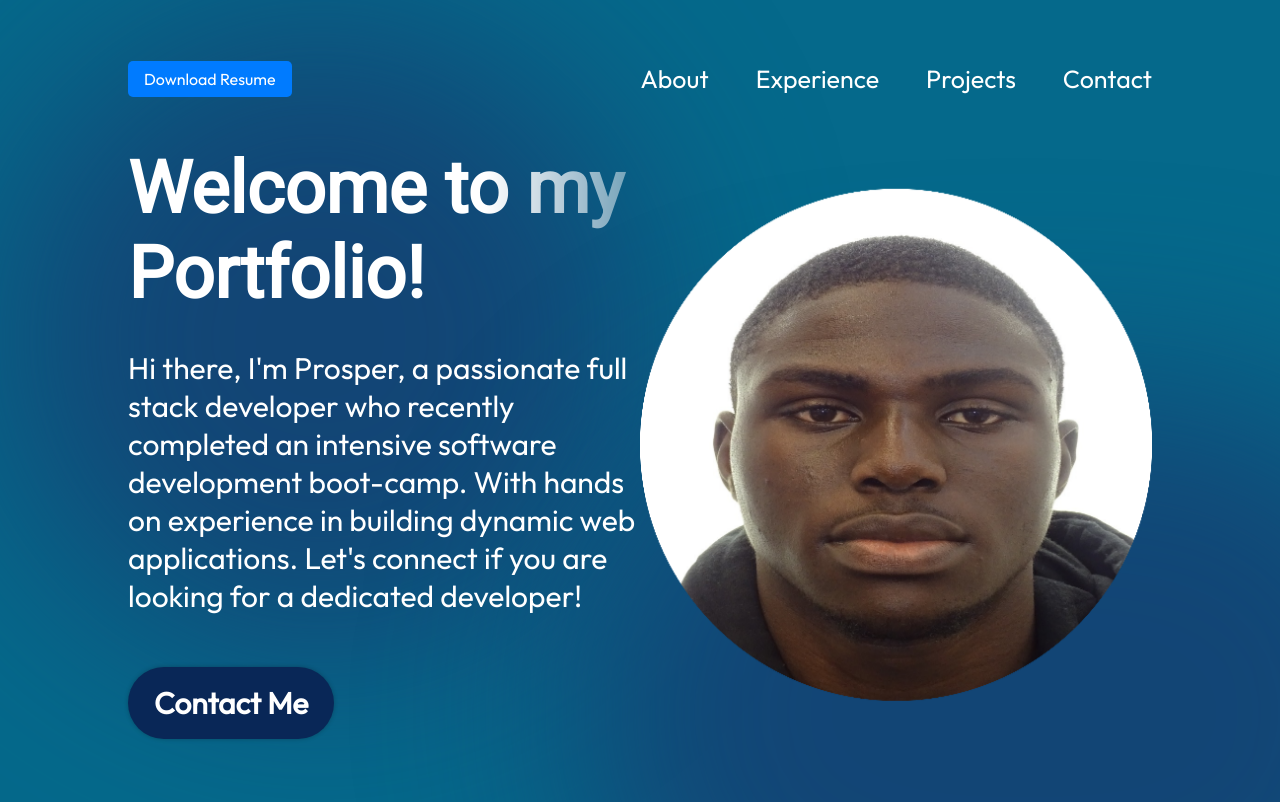
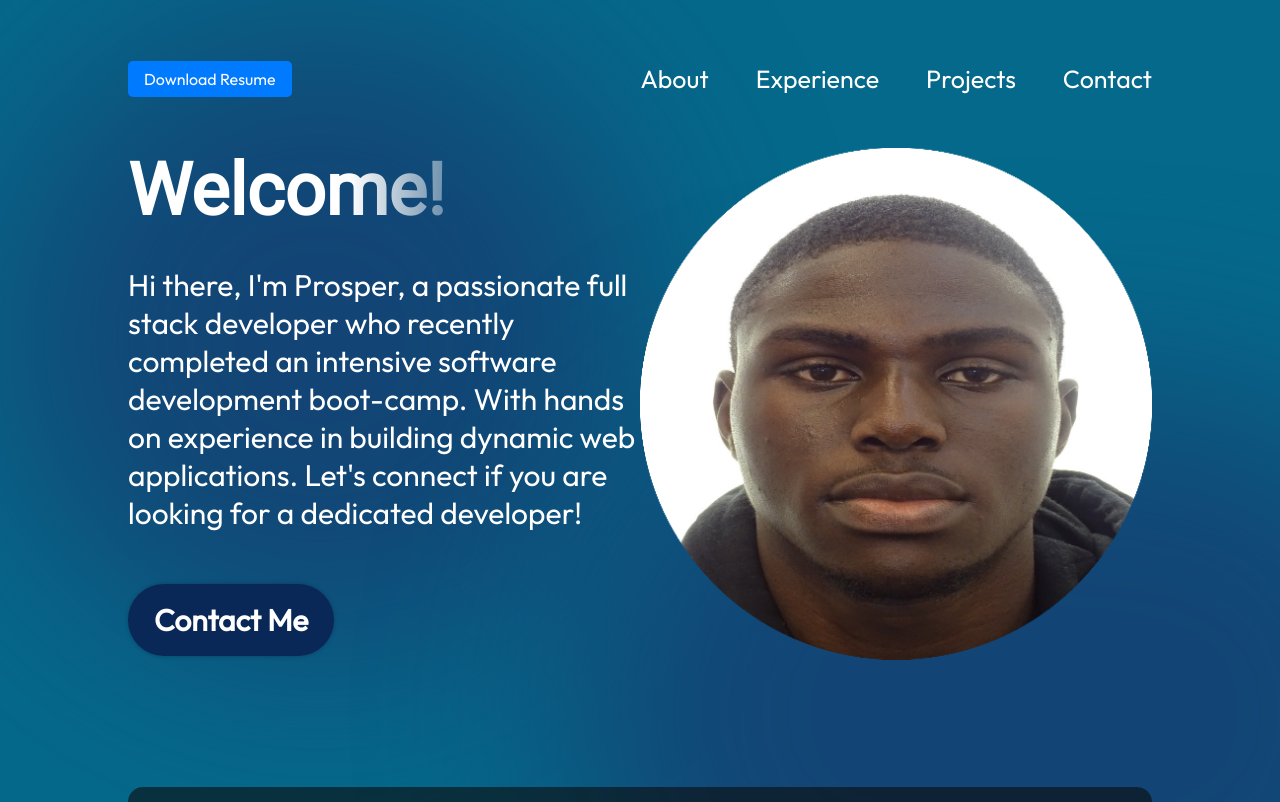
Before and after one commit to OpaogunProsper/my-portfolio, a React (Vite) app: page / in a window 1280 px wide. Shown: the top 802 px of the page. Built offline with nearby package versions, Linux system fonts and the light colour scheme.

Commit message:
Update Hero.jsx

```diff
--- a/src/components/Hero.jsx
+++ b/src/components/Hero.jsx
@@ -4,7 +4,7 @@ const Hero = () => {
   return (
    <section className={styles.container}>
     <div className={styles.content}>
-        <h1 className={styles.title}>Welcome to my Portfolio!</h1>
+        <h1 className={styles.title}>Welcome!</h1>
         <p className={styles.description}>
            Hi there, I'm Prosper, a passionate full stack developer who recently completed an intensive software development boot-camp. With hands on experience in building dynamic web applications.
            Let's connect if you are looking for a dedicated developer!
```
